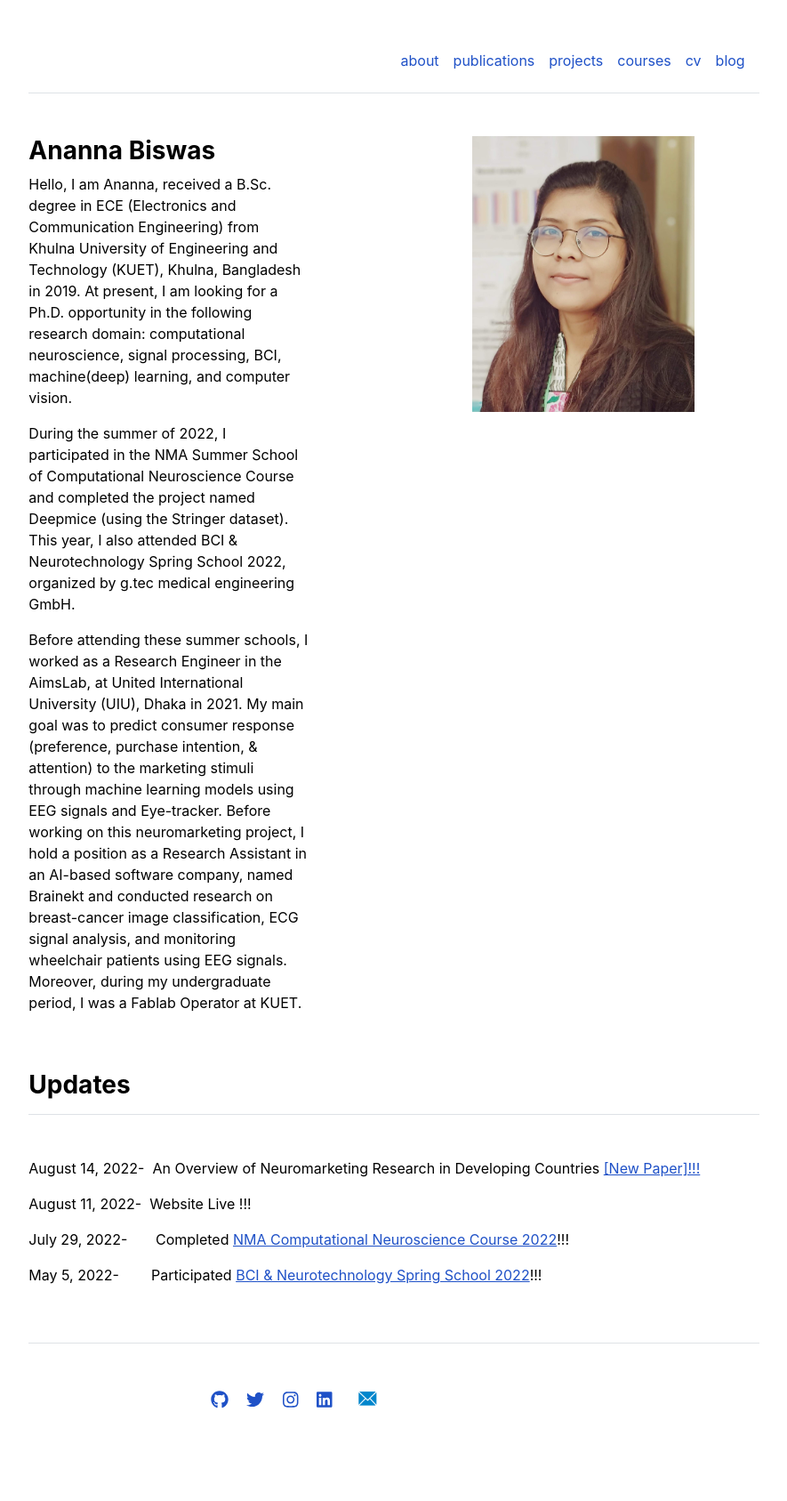
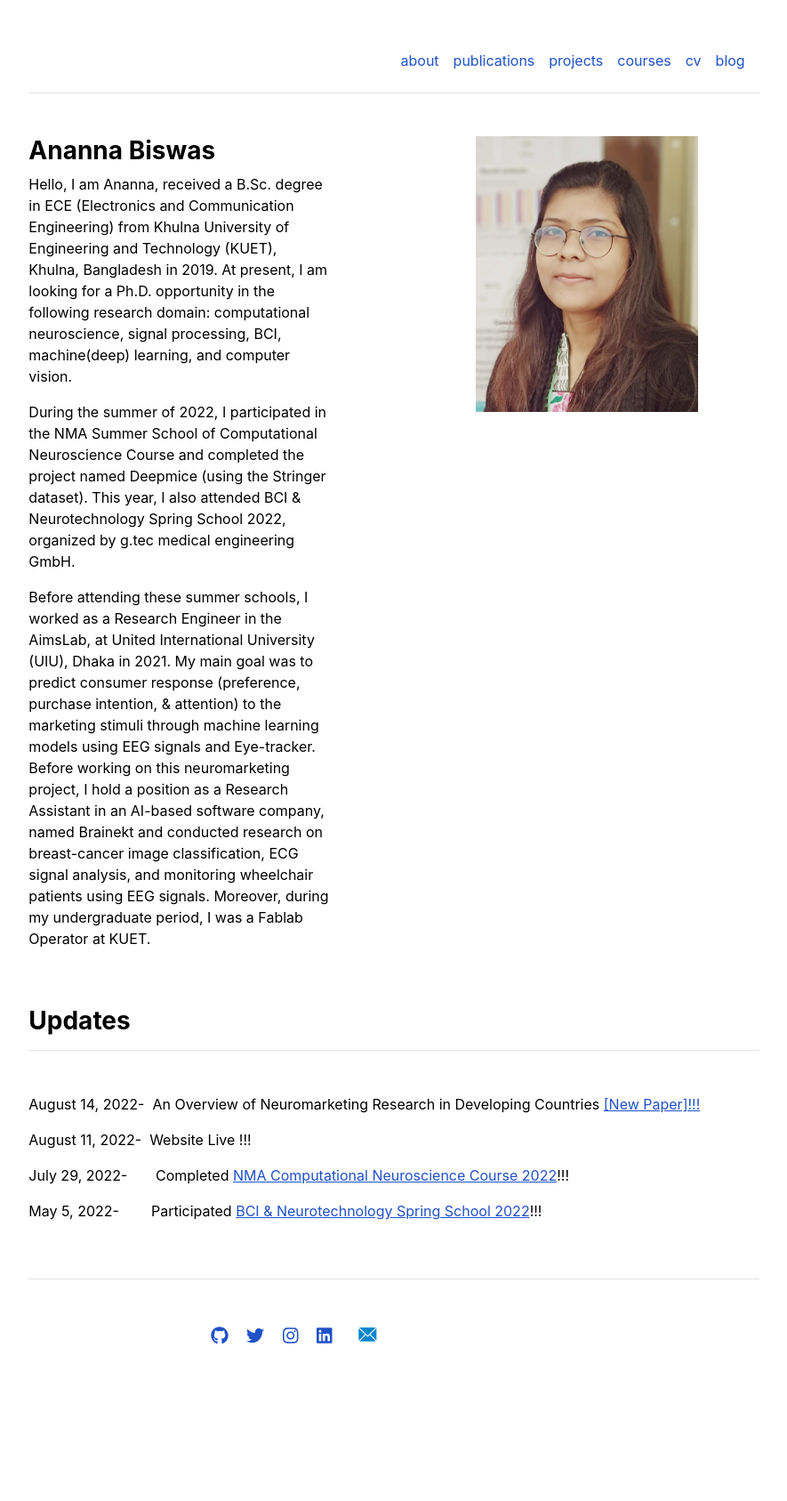
Before and after one commit to Anannabiswas/anannabiswas.github.io, a Jekyll site: the page built from index.md, in a window 1280 px wide. Shown: the whole page at 89% size, without its empty margins (197-1082 px from the left). Built offline with Jekyll 4.4.1, drawn with Linux system fonts in a browser that asks for light colours; after the commit the page ends 1615 px from its top, so only the background shows below that.

Commit message:
Update home.html

```diff
--- a/_layouts/home.html
+++ b/_layouts/home.html
@@ -2,7 +2,7 @@
 layout: default
 ---
 
-<div class="row g-5 mb-5">
+<div class="row g-1 mb-5">
   <div class="col-md-5">
     <h3 class="fw-bold">Ananna Biswas</h3>
     {{ content }}
```
